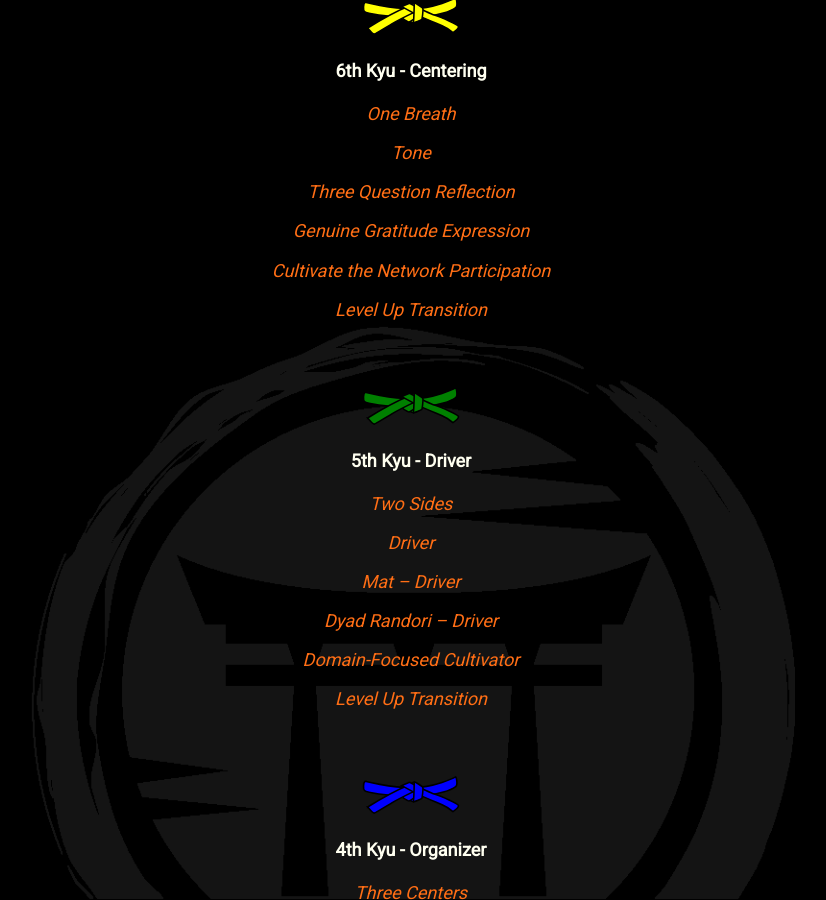
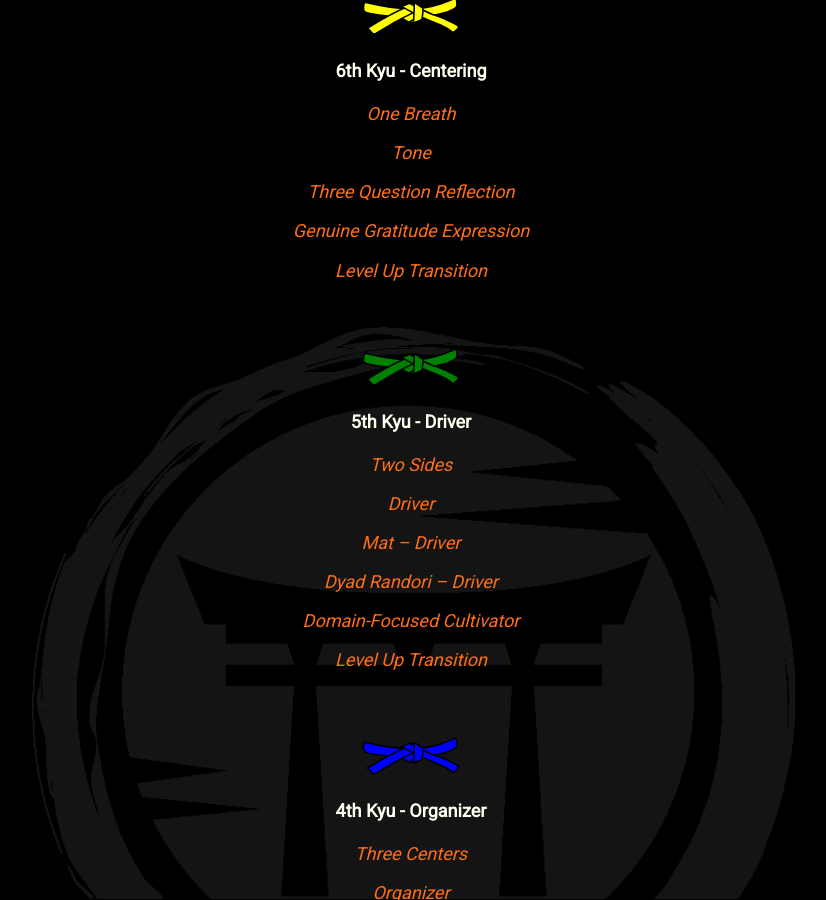
Before and after one commit to mindset-dojo/mindset-dojo.github.io, a Jekyll site: the page built from program.md, in a window 1280 px wide and 900 px high, scrolled down 1821 px. Shown: the whole window, without its empty margins (229-1055 px from the left). Built offline with Jekyll 4.4.1, drawn with Linux system fonts in a browser that asks for light colours; some web fonts are replaced; some of the changed text lies outside the part shown.

Commit message:
refactor(program): remove deleted forms from program.

```diff
--- a/_data/sections/program.yaml
+++ b/_data/sections/program.yaml
@@ -63,8 +63,6 @@
               url: /forms/three-question-reflection/
             - label: Genuine Gratitude Expression
               url: /forms/genuine-gratitude-expression/
-            - label: Cultivate the Network Participation
-              url: /forms/cultivate-the-network/
             - label: Level Up Transition
               url: /forms/level-up-transition/
         - color: green
@@ -148,8 +146,6 @@
               url: /forms/four-energy-randori/
             - label: MetaShift Community Demonstration
               url: /forms/metashift-community-demonstration/
-            - label: Cultivate the Network Support
-              url: /forms/cultivate-the-network/
             - label: Level Up Transition
               url: /forms/level-up-transition/
         - color: black
```
